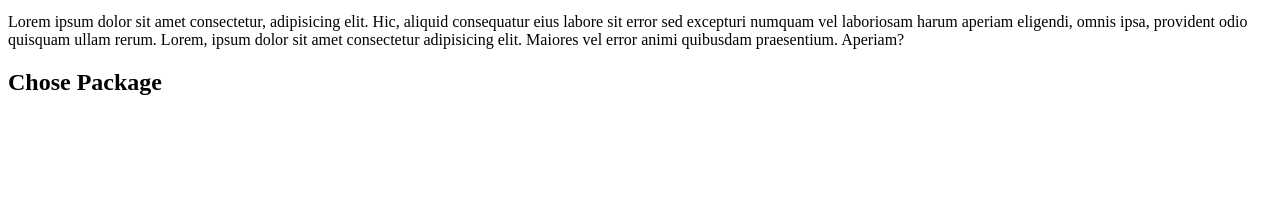
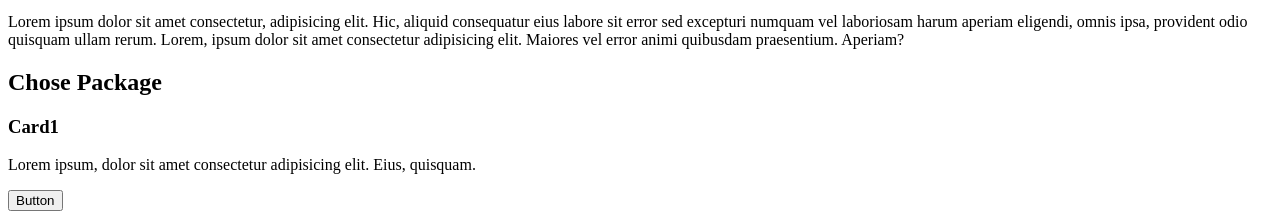
Before and after one commit to ivangdzulfikar/grid, a plain HTML site: page index.html in a window 1280 px wide. Shown: the part 873-1092 px from the top of the page. Before the commit the page ends 989 px from the top, so only its background shows below. Drawn offline with Linux system fonts and the light colour scheme.

Commit message:
add card package

```diff
--- a/index.html
+++ b/index.html
@@ -50,6 +50,15 @@
 
     <section class="Package">
       <h2>Chose Package</h2>
+      <div class="row">
+        <div class="col">
+          <div class="card">
+            <h3>Card1</h3>
+            <p>Lorem ipsum, dolor sit amet consectetur adipisicing elit. Eius, quisquam.</p>
+          </div>
+          <button>Button</button>
+        </div>
+      </div>
     </section>
 
   </main>
```
